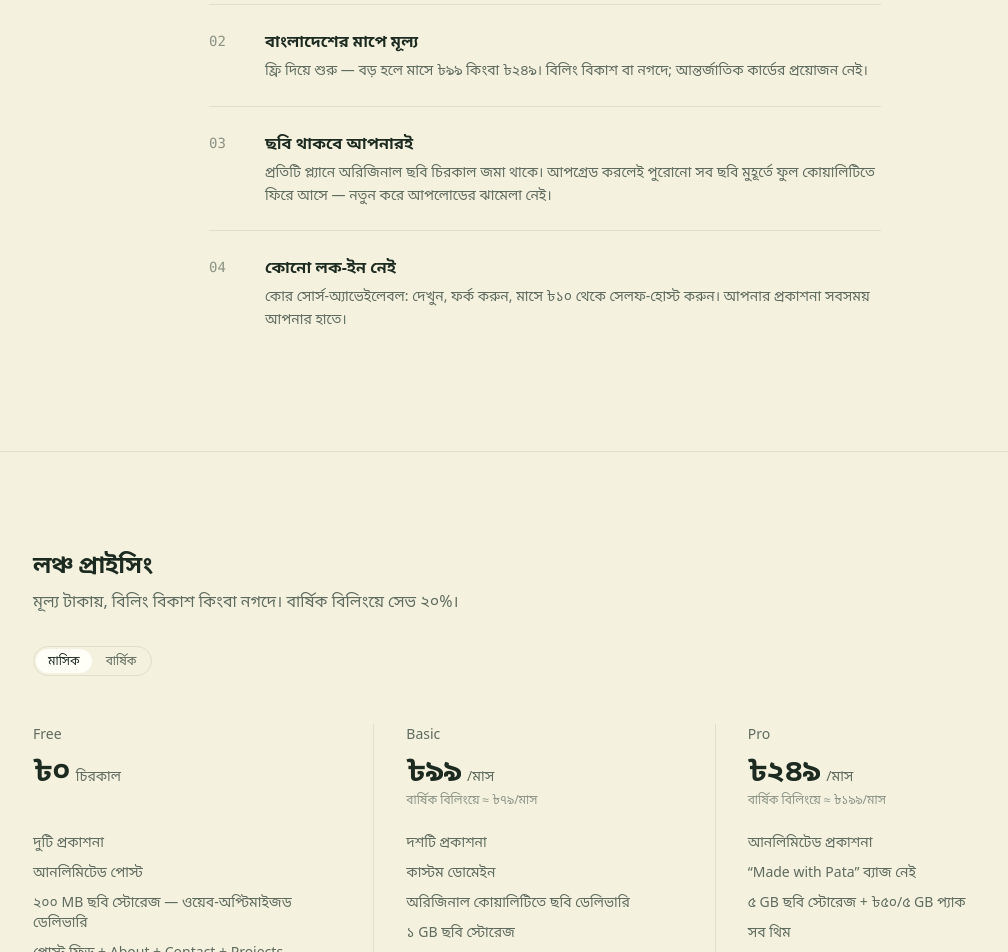
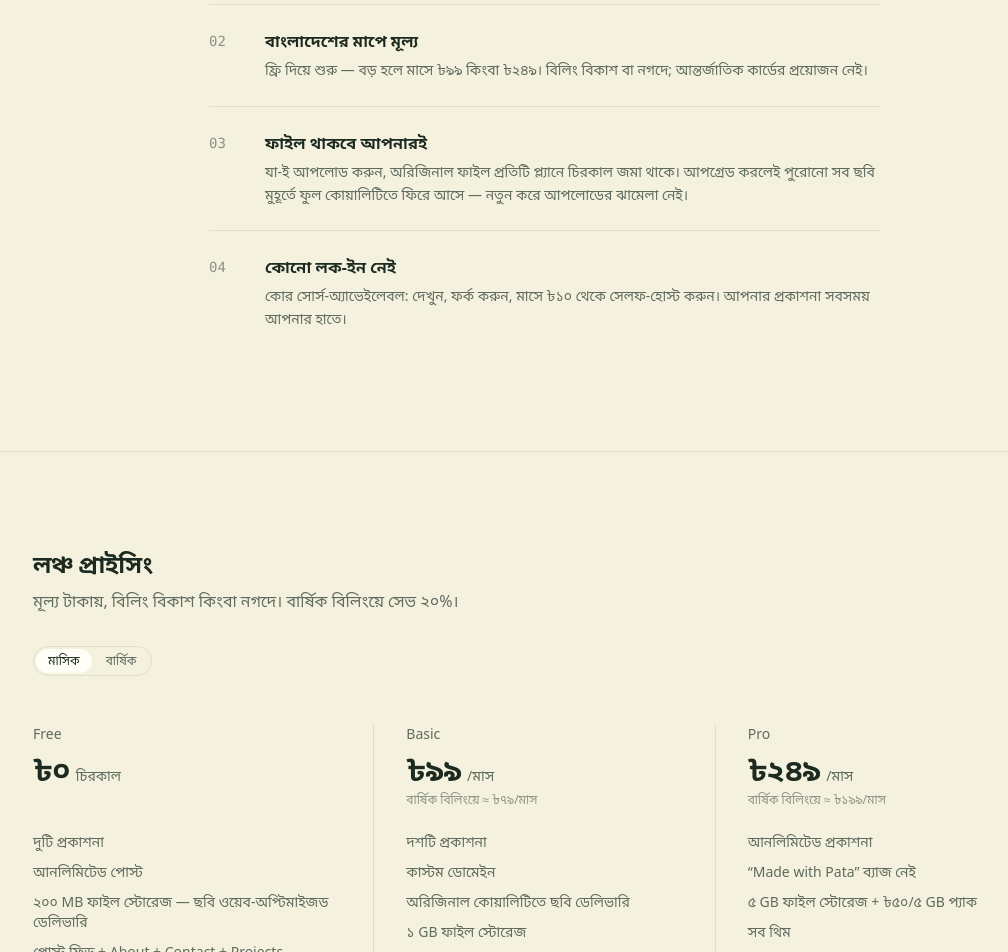
Before and after one commit to patabd/landing-page, a React (Vite) app: page / in a window 1280 px wide. Shown: the part 1480-2432 px from the top of the page, without its empty margins (95-1103 px from the left). Built offline with nearby package versions, Linux system fonts and the light colour scheme; a web font is replaced by a local one.

Commit message:
Storage copy generalized to file storage (not just photos)

```diff
--- a/src/i18n/content.ts
+++ b/src/i18n/content.ts
@@ -105,9 +105,9 @@ export const content: Record<Locale, SiteContent> = {
         },
         {
           number: "03",
-          title: "ছবি থাকবে আপনারই",
+          title: "ফাইল থাকবে আপনারই",
           description:
-            "প্রতিটি প্ল্যানে অরিজিনাল ছবি চিরকাল জমা থাকে। আপগ্রেড করলেই পুরোনো সব ছবি মুহূর্তে ফুল কোয়ালিটিতে ফিরে আসে — নতুন করে আপলোডের ঝামেলা নেই।",
+            "যা-ই আপলোড করুন, অরিজিনাল ফাইল প্রতিটি প্ল্যানে চিরকাল জমা থাকে। আপগ্রেড করলেই পুরোনো সব ছবি মুহূর্তে ফুল কোয়ালিটিতে ফিরে আসে — নতুন করে আপলোডের ঝামেলা নেই।",
         },
         {
           number: "04",
@@ -131,7 +131,7 @@ export const content: Record<Locale, SiteContent> = {
           features: [
             "দুটি প্রকাশনা",
             "আনলিমিটেড পোস্ট",
-            "২০০ MB ছবি স্টোরেজ — ওয়েব-অপ্টিমাইজড ডেলিভারি",
+            "২০০ MB ফাইল স্টোরেজ — ছবি ওয়েব-অপ্টিমাইজড ডেলিভারি",
             "পোস্ট ফিড + About + Contact + Projects",
             "“Made with Pata” ব্যাজ",
           ],
@@ -149,7 +149,7 @@ export const content: Record<Locale, SiteContent> = {
             "দশটি প্রকাশনা",
             "কাস্টম ডোমেইন",
             "অরিজিনাল কোয়ালিটিতে ছবি ডেলিভারি",
-            "১ GB ছবি স্টোরেজ",
+            "১ GB ফাইল স্টোরেজ",
             "“Made with Pata” ব্যাজ থাকবে",
           ],
         },
@@ -165,7 +165,7 @@ export const content: Record<Locale, SiteContent> = {
           features: [
             "আনলিমিটেড প্রকাশনা",
             "“Made with Pata” ব্যাজ নেই",
-            "৫ GB ছবি স্টোরেজ + ৳৫০/৫ GB প্যাক",
+            "৫ GB ফাইল স্টোরেজ + ৳৫০/৫ GB প্যাক",
             "সব থিম",
           ],
         },
@@ -236,9 +236,9 @@ export const content: Record<Locale, SiteContent> = {
         },
         {
           number: "03",
-          title: "Your photos stay yours",
+          title: "Your files stay yours",
           description:
-            "Originals are kept on every plan, forever. Upgrade and every past photo returns to full quality instantly — nothing to re-upload.",
+            "Originals are kept on every plan, forever — whatever you upload. Upgrade and every past photo returns to full quality instantly — nothing to re-upload.",
         },
         {
           number: "04",
@@ -263,7 +263,7 @@ export const content: Record<Locale, SiteContent> = {
           features: [
             "2 publications",
             "Unlimited posts",
-            "200 MB photo storage — web-optimized delivery",
+            "200 MB file storage — photos delivered web-optimized",
             "Posts feed + About + Contact + Projects",
             "“Made with Pata” badge",
           ],
@@ -281,7 +281,7 @@ export const content: Record<Locale, SiteContent> = {
             "10 publications",
             "Custom domain",
             "Original-quality photo delivery",
-            "1 GB photo storage",
+            "1 GB file storage",
             "“Made with Pata” badge stays",
           ],
         },
@@ -297,7 +297,7 @@ export const content: Record<Locale, SiteContent> = {
           features: [
             "Unlimited publications",
             "No “Made with Pata” badge",
-            "5 GB photo storage + ৳50/5 GB packs",
+            "5 GB file storage + ৳50/5 GB packs",
             "All themes",
           ],
         },
```
